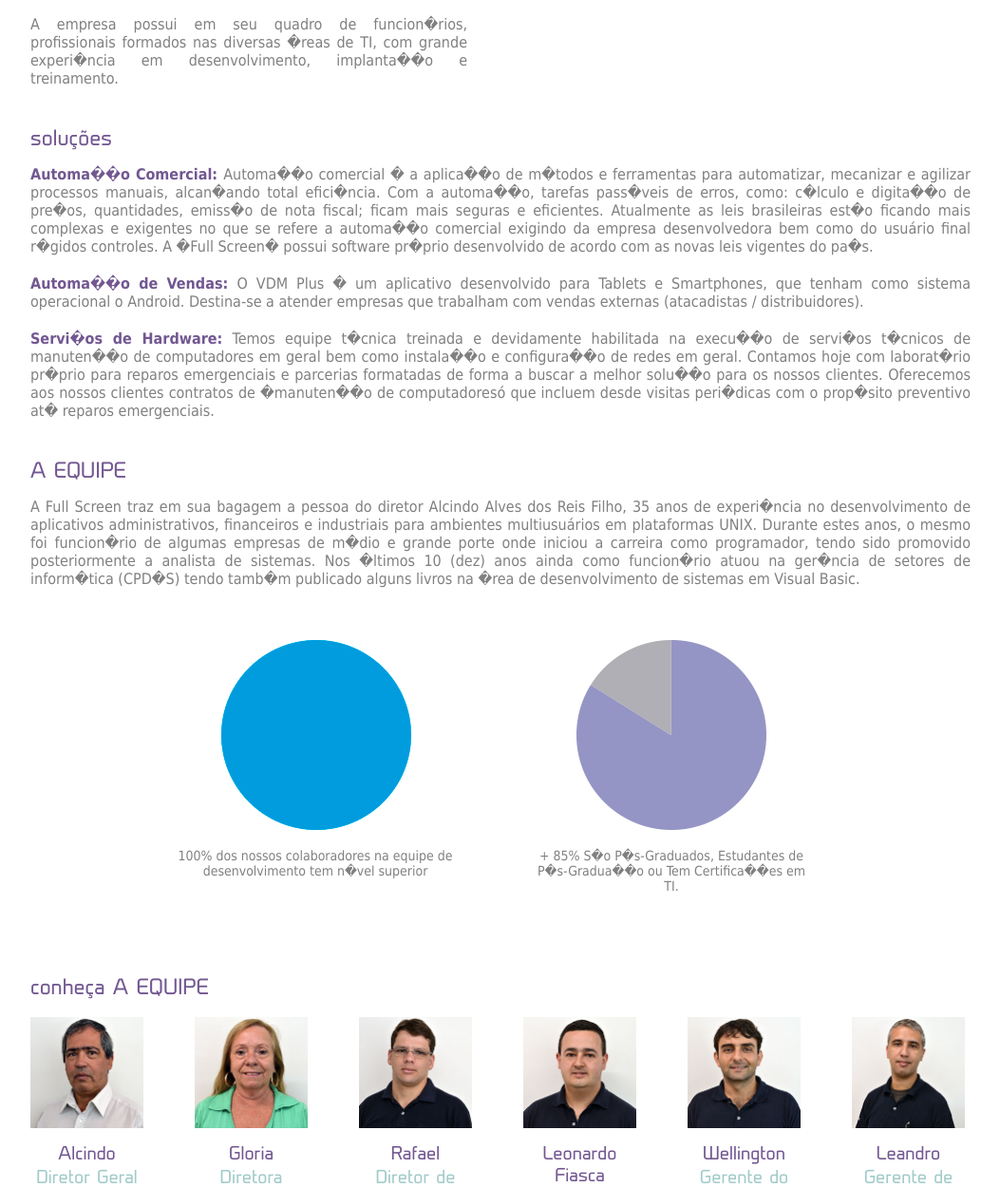
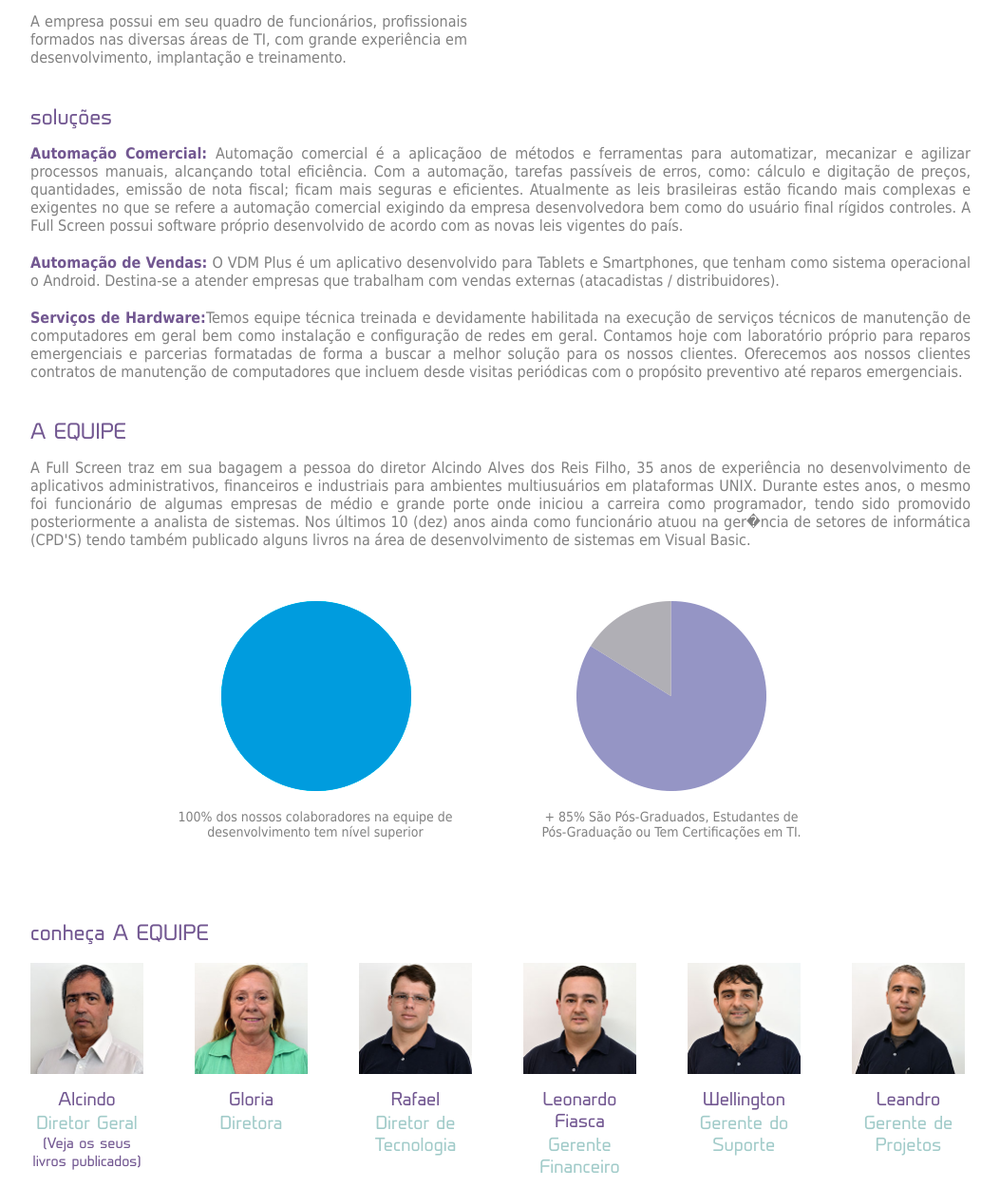
Before and after one commit to fullscreen2015/FullScreenSite, a PHP site: page /empresa.html in a window 1280 px wide. Shown: the part 1136-2386 px from the top of the page at 95% size, without its empty margins (113-1166 px from the left). Run offline with PHP 8.4, Linux system fonts and the light colour scheme; the visitor is signed in with stand-in values (Sample User, id 1); data that the repository does not hold is empty; some libraries are stand-ins or nearby versions.

Commit message:
Correção textual
correção textual do conteudo e da tela principal

```diff
--- a/include/conteudo_empresa.php
+++ b/include/conteudo_empresa.php
@@ -3,17 +3,17 @@
 
     <div class="texto_empresa">
 
-      <h2>APRESENTA��O</h2>
+      <h2>APRESENTAÇÃO</h2>
 
-      <p>A Full Screen preocupada sempre com qualidade e inova��o tem como proposta principal unir tradi��o e juventude para melhorar a cada dia a qualidade dos seus produtos e servi�os. O nosso diferencial se deve ao atendimento personalizado e a utiliza��o de tecnologia de ponta na gest�o administrativa dos seus clientes.</p>
+      <p>A Full Screen preocupada sempre com qualidade e inovação tem como proposta principal unir tradição e juventude para melhorar a cada dia a qualidade dos seus produtos e serviços. O nosso diferencial se deve ao atendimento personalizado e a utilização de tecnologia de ponta na gestão administrativa dos seus clientes.</p>
 
       <h1>A FULL SCREEN</h1>
 
-      <p>A Full Screen foi criada em 1996 para atuar no desenvolvimento de soluções corporativas para empresas que buscam aprimorar o controle interno apoiado em sistema de gest�o administrativa com m�dulos integrados em todos os setores da empresa no padr�o �ERP�.</p>
+      <p>A Full Screen foi criada em 1996 para atuar no desenvolvimento de soluções corporativas para empresas que buscam aprimorar o controle interno apoiado em sistema de gestão administrativa com módulos integrados em todos os setores da empresa no padrão (ERP).</p>
 
-      <p>Nosso principal foco s�o as empresas de com�rcio em geral, ind�strias, metal�rgicas entre outras. Nossos sistemas s�o parametrizados e atendem tamb�m aos segmentos de Atacado/Distribui��o, Auto-Pe�as, pequenos com�rcios at� grandes lojas de departamentos.</p>
+      <p>Nosso principal foco são as empresas do comércio, as indústrias, metalúrgicas entre outras. Nossos sistemas são parametrizados e atendem também aos segmentos de Atacado/Distribuição, Auto-Peças, pequenos comércios até grandes lojas de departamentos.</p>
 
-      <p>A empresa possui em seu quadro de funcion�rios, profissionais formados nas diversas �reas de TI, com grande experi�ncia em desenvolvimento, implanta��o e treinamento.</p>
+      <p>A empresa possui em seu quadro de funcionários, profissionais formados nas diversas áreas de TI, com grande experiência em desenvolvimento, implantação e treinamento.</p>
 
 
     </div>
@@ -26,24 +26,24 @@
     <div class="texto_empresa_grande">
        <h2>soluções</h2>
 
-        <p><span>Automa��o Comercial: </span>Automa��o comercial � a aplica��o de m�todos e ferramentas para automatizar, mecanizar e agilizar processos manuais, alcan�ando total efici�ncia. Com a automa��o, tarefas pass�veis de erros, como: c�lculo e digita��o de pre�os, quantidades, emiss�o de nota fiscal; ficam mais seguras e eficientes. Atualmente as leis brasileiras est�o ficando mais complexas e exigentes no que se refere a automa��o comercial exigindo da empresa desenvolvedora bem como do usuário final r�gidos controles. A �Full Screen� possui software pr�prio desenvolvido de acordo com as novas leis vigentes do pa�s.         </p>
-        <p><span>Automa��o de Vendas: </span>O VDM Plus � um aplicativo desenvolvido para Tablets e Smartphones, que tenham como sistema operacional o Android. Destina-se a atender empresas que trabalham com vendas externas (atacadistas / distribuidores).        </p>
-        <p><span>Servi�os de Hardware:</span> Temos equipe t�cnica treinada e devidamente habilitada na execu��o de servi�os t�cnicos de manuten��o de computadores em geral bem como instala��o e configura��o de redes em geral. Contamos hoje com laborat�rio pr�prio para reparos emergenciais e parcerias formatadas de forma a buscar a melhor solu��o para os nossos clientes. Oferecemos aos nossos clientes contratos de �manuten��o de computadoresó que incluem desde visitas peri�dicas com o prop�sito preventivo at� reparos emergenciais.       </p>
+        <p><span>Automação Comercial: </span>Automação comercial é a aplicaçãoo de métodos e ferramentas para automatizar, mecanizar e agilizar processos manuais, alcançando total eficiência. Com a automação, tarefas passíveis de erros, como: cálculo e digitação de preços, quantidades, emissão de nota fiscal; ficam mais seguras e eficientes. Atualmente as leis brasileiras estão ficando mais complexas e exigentes no que se refere a automação comercial exigindo da empresa desenvolvedora bem como do usuário final rígidos controles. A Full Screen possui software próprio desenvolvido de acordo com as novas leis vigentes do país.</p>
+        <p><span>Automação de Vendas: </span>O VDM Plus é um aplicativo desenvolvido para Tablets e Smartphones, que tenham como sistema operacional o Android. Destina-se a atender empresas que trabalham com vendas externas (atacadistas / distribuidores).</p>
+        <p><span>Serviços de Hardware:</span>Temos equipe técnica treinada e devidamente habilitada na execução de serviços técnicos de manutenção de computadores em geral bem como instalação e configuração de redes em geral. Contamos hoje com laboratório próprio para reparos emergenciais e parcerias formatadas de forma a buscar a melhor solução para os nossos clientes. Oferecemos aos nossos clientes contratos de manutenção de computadores que incluem desde visitas periódicas com o propósito preventivo até reparos emergenciais.</p>
 
 
         <h2>A EQUIPE</h2>
 
-        <p>A Full Screen traz em sua bagagem a pessoa do diretor Alcindo Alves dos Reis Filho, 35 anos de experi�ncia no desenvolvimento de aplicativos administrativos, financeiros e industriais para ambientes multiusuários em plataformas UNIX. Durante estes anos, o mesmo foi funcion�rio de algumas empresas de m�dio e grande porte onde iniciou a carreira como programador, tendo sido promovido posteriormente a analista de sistemas. Nos �ltimos 10 (dez) anos ainda como funcion�rio atuou na ger�ncia de setores de inform�tica (CPD�S) tendo tamb�m publicado alguns livros na �rea de desenvolvimento de sistemas em Visual Basic. </p>
+        <p>A Full Screen traz em sua bagagem a pessoa do diretor Alcindo Alves dos Reis Filho, 35 anos de experiência no desenvolvimento de aplicativos administrativos, financeiros e industriais para ambientes multiusuários em plataformas UNIX. Durante estes anos, o mesmo foi funcionário de algumas empresas de médio e grande porte onde iniciou a carreira como programador, tendo sido promovido posteriormente a analista de sistemas. Nos últimos 10 (dez) anos ainda como funcionário atuou na ger�ncia de setores de informática (CPD'S) tendo também publicado alguns livros na área de desenvolvimento de sistemas em Visual Basic.</p>
 
 
 
         <div class="graficos_empresa margin_graficos_empresa">
           <img src="imagens/layout/grafico_empresa01.gif" title="" alt="" border="0" width="202" height="200">
-          <p class="graficos_empresa_p">100% dos nossos colaboradores na equipe de desenvolvimento tem n�vel superior</p>
+          <p class="graficos_empresa_p">100% dos nossos colaboradores na equipe de desenvolvimento tem nível superior</p>
         </div>
         <div class="graficos_empresa">
           <img src="imagens/layout/grafico_empresa02.gif" title="" alt="" border="0" width="200" height="200">
-          <p class="graficos_empresa_p">+ 85% S�o P�s-Graduados, Estudantes de P�s-Gradua��o ou Tem Certifica��es em TI.</p>
+          <p class="graficos_empresa_p">+ 85% São Pós-Graduados, Estudantes de Pós-Graduação ou Tem Certificações em TI.</p>
         </div>
 
     </div>
--- a/include/conteudo_principal.php
+++ b/include/conteudo_principal.php
@@ -7,7 +7,7 @@
                 <div class="caixa_right">
                   <h1 class="empresa_principal"><span>Automação Comercial</span></h1>
 
-                  <p class="empresa_principal_texto">soluções em automação comercial, com a integração entre homem e máquina somados a gestão. A automação lhe permite total ger�ncia e controle operacional sobre a empresa. A Full Screen possui softwares pr�prios, desenvolvidos de acordo com as novas leis vigentes, como nota fiscal eletr�nica e nota fiscal eletr�nica do consumidor, buscando o aprimoramento do controle interno, apoiado em sistema de gest�o administrativa com m�dulos integrados em todos os setores da empresa no padr�o �ERP�.</p>
+                  <p class="empresa_principal_texto">Soluções em automação comercial, com a integração entre homem e máquina somados a gestão. A automação lhe permite total gerência e controle operacional sobre a empresa. A Full Screen possui softwares próprios, desenvolvidos de acordo com as novas leis vigentes, como nota fiscal eletrônica e nota fiscal eletrônica do consumidor, buscando o aprimoramento do controle interno, apoiado em sistema de gestão administrativa com módulos integrados em todos os setores da empresa no padrão (ERP).</p>
 
                 </div>
                 <div class="fundo_abaixo">
@@ -19,7 +19,7 @@
           <div class="destaques">
             <div class="container">
               <div class="titulo_destaques">
-                <h2>conheça ALGUNS DE NOSSOS PRODUTOS!</h2>
+                <h2>Conheça ALGUNS DE NOSSOS PRODUTOS!</h2>
               </div>
               <div id="carrossel">
 
```
